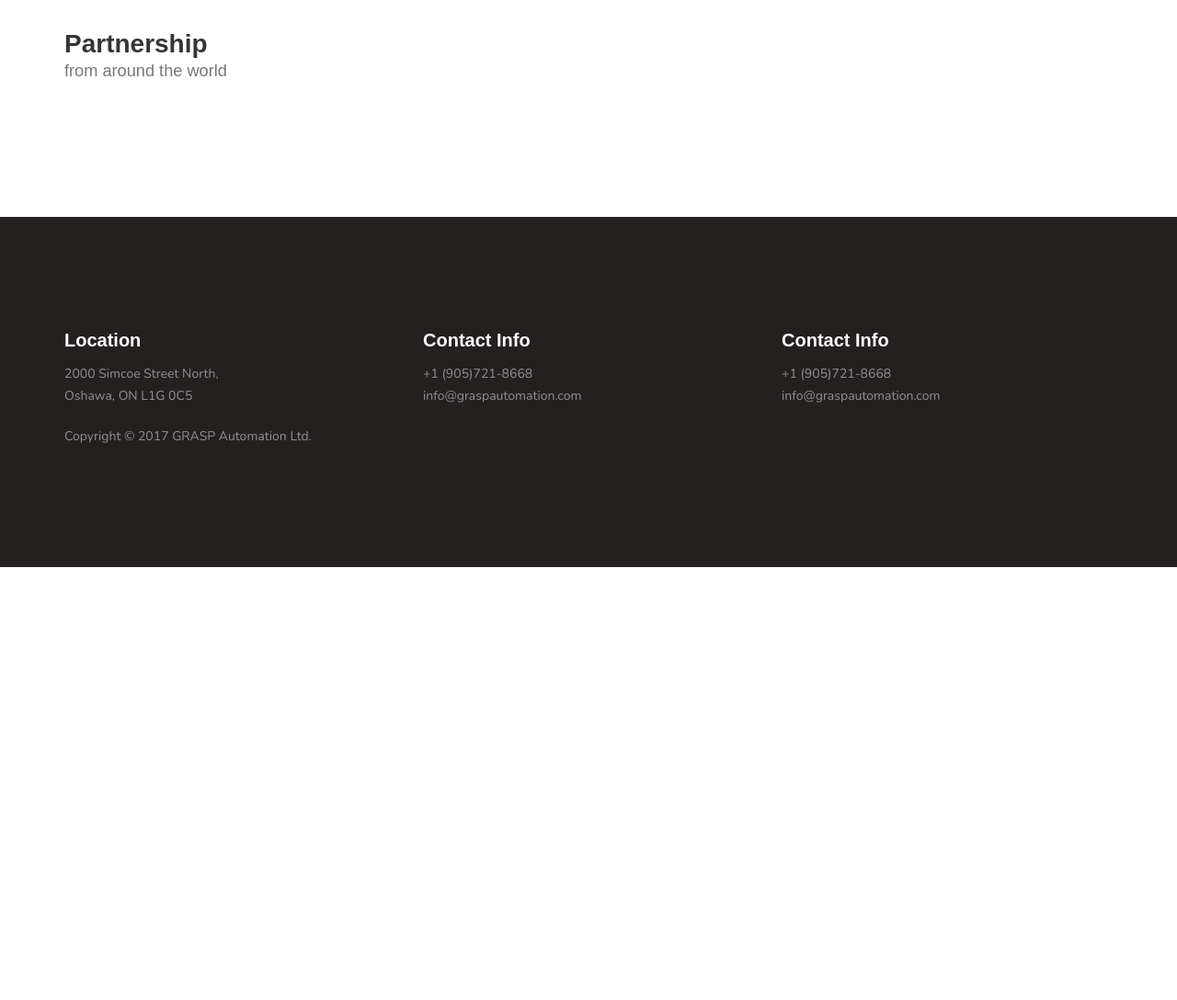
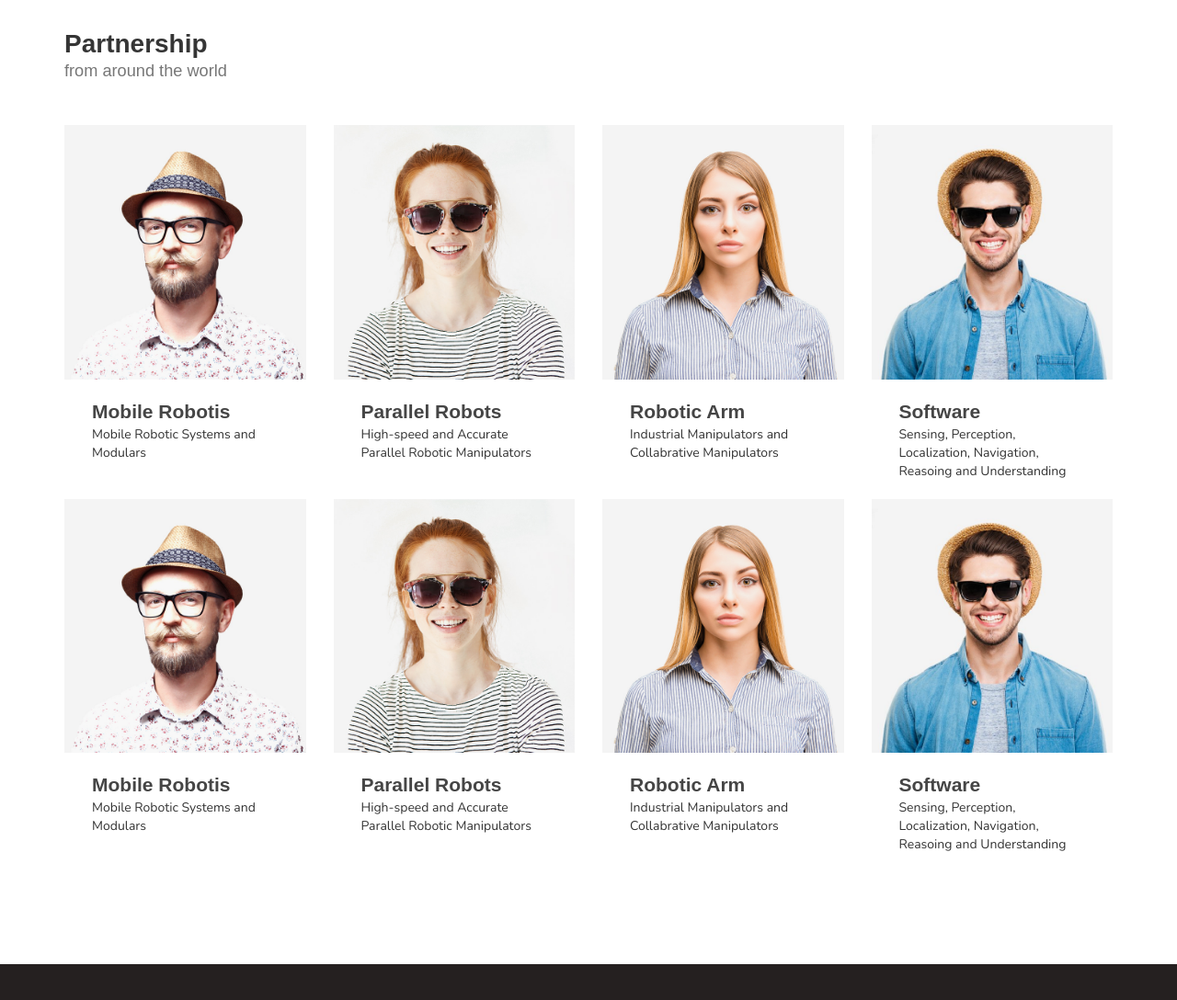
Before and after one commit to haoxianglang/graspautomation, a plain HTML site: page index.html in a window 1280 px wide. Shown: the part 2860-3948 px from the top of the page at 92% size. Before the commit the page ends 3477 px from the top, so only its background shows below. Drawn offline with nearby package versions, Linux system fonts and the light colour scheme; a web font is replaced by a local one.

Commit message:
minor revision

```diff
--- a/index.html
+++ b/index.html
@@ -55,7 +55,7 @@
                          <li><a href="#partnership" class="smoothScroll">Partnership</a></li>
                     </ul>
                     <ul class="nav navbar-nav navbar-right">
-                         <img src="images/logo.png" alt="logo" style="float:right; width:70px;">
+                         <img src="images/logo.png" alt="logo" style="float:right; width:120px;">
                     </ul>
                </div>
 
@@ -252,6 +252,104 @@
 
 
                </div>
+
+               <div class="col-md-3 col-sm-6">
+                    <div class="team-thumb">
+                         <div class="team-image">
+                              <img src="images/author-image1.jpg" class="img-responsive" alt="">
+                         </div>
+                         <div class="team-info">
+                              <h3>Mobile Robotis</h3>
+                              <span>Mobile Robotic Systems and Modulars</span>
+                         </div>
+
+                    </div>
+               </div>
+
+               <div class="col-md-3 col-sm-6">
+                    <div class="team-thumb">
+                         <div class="team-image">
+                              <img src="images/author-image2.jpg" class="img-responsive" alt="">
+                         </div>
+                         <div class="team-info">
+                              <h3>Parallel Robots</h3>
+                              <span>High-speed and Accurate Parallel Robotic Manipulators</span>
+                         </div>
+                    </div>
+               </div>
+
+               <div class="col-md-3 col-sm-6">
+                    <div class="team-thumb">
+                         <div class="team-image">
+                              <img src="images/author-image3.jpg" class="img-responsive" alt="">
+                         </div>
+                         <div class="team-info">
+                              <h3>Robotic Arm</h3>
+                              <span>Industrial Manipulators and Collabrative Manipulators</span>
+                         </div>
+                    </div>
+               </div>
+
+               <div class="col-md-3 col-sm-6">
+                    <div class="team-thumb">
+                         <div class="team-image">
+                              <img src="images/author-image4.jpg" class="img-responsive" alt="">
+                         </div>
+                         <div class="team-info">
+                              <h3>Software</h3>
+                              <span>Sensing, Perception, Localization, Navigation, Reasoing and Understanding</span>
+                         </div>
+                    </div>
+               </div>
+
+               <div class="col-md-3 col-sm-6">
+                    <div class="team-thumb">
+                         <div class="team-image">
+                              <img src="images/author-image1.jpg" class="img-responsive" alt="">
+                         </div>
+                         <div class="team-info">
+                              <h3>Mobile Robotis</h3>
+                              <span>Mobile Robotic Systems and Modulars</span>
+                         </div>
+
+                    </div>
+               </div>
+
+               <div class="col-md-3 col-sm-6">
+                    <div class="team-thumb">
+                         <div class="team-image">
+                              <img src="images/author-image2.jpg" class="img-responsive" alt="">
+                         </div>
+                         <div class="team-info">
+                              <h3>Parallel Robots</h3>
+                              <span>High-speed and Accurate Parallel Robotic Manipulators</span>
+                         </div>
+                    </div>
+               </div>
+
+               <div class="col-md-3 col-sm-6">
+                    <div class="team-thumb">
+                         <div class="team-image">
+                              <img src="images/author-image3.jpg" class="img-responsive" alt="">
+                         </div>
+                         <div class="team-info">
+                              <h3>Robotic Arm</h3>
+                              <span>Industrial Manipulators and Collabrative Manipulators</span>
+                         </div>
+                    </div>
+               </div>
+
+               <div class="col-md-3 col-sm-6">
+                    <div class="team-thumb">
+                         <div class="team-image">
+                              <img src="images/author-image4.jpg" class="img-responsive" alt="">
+                         </div>
+                         <div class="team-info">
+                              <h3>Software</h3>
+                              <span>Sensing, Perception, Localization, Navigation, Reasoing and Understanding</span>
+                         </div>
+                    </div>
+               </div>
           </div>
      </section>
 
```
Also changed, not shown: images/logo.png, 1 other file.
